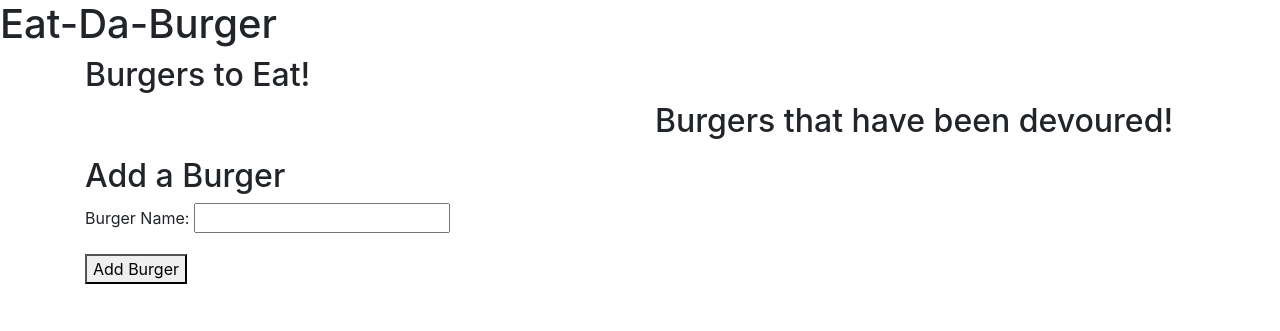
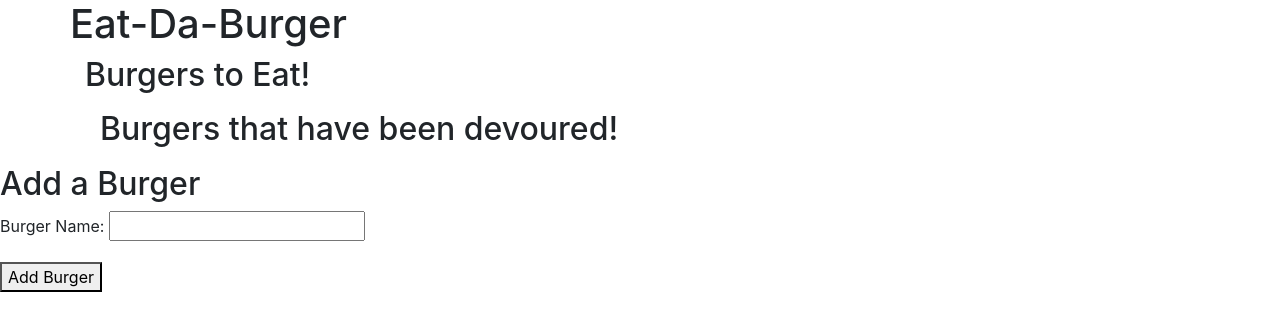
Before and after one commit to garizpe9/eat-da-burger, a Node server app: template views/index.handlebars in a window 1280 px wide. Shown: the top 331 px of the page. Run offline with Node 20, Linux system fonts and the light colour scheme; the template is opened without the code that fills it, so the values that code supplies are empty; some libraries are stand-ins or nearby versions.

Commit message:
updating position of css

```diff
--- a/views/index.handlebars
+++ b/views/index.handlebars
@@ -1,11 +1,12 @@
-<h1>Eat-Da-Burger</h1>
-
 <div class="container">
   <div class="row">
-    <div class="col-12">
-      <h2>Burgers to Eat!</h2>
+    <div class="col-12"> </div>
+    <h1 style="text-align: center;">Eat-Da-Burger</h1>
+  </div>
+
   <div class="row">
     <div class="col-6">
+      <h2>Burgers to Eat!</h2>
       <p>
         {{#each burgers}}
         {{#unless this.devoured}}
@@ -14,11 +15,9 @@
         {{/each}}
       </p>
     </div>
-
+  </div>
   <div class="col-6">
-
     <h2>Burgers that have been devoured!</h2>
-
     <p>
       {{#each burgers}}
       {{#if this.devoured}}
@@ -26,11 +25,9 @@
       {{/if}}
       {{/each}}
     </p>
-
   </div>
 </div>
-    </div>
-  </div>
+
 
 
 <h2>Add a Burger</h2>
```
Lines whose indentation alone changed are shown as unchanged.
